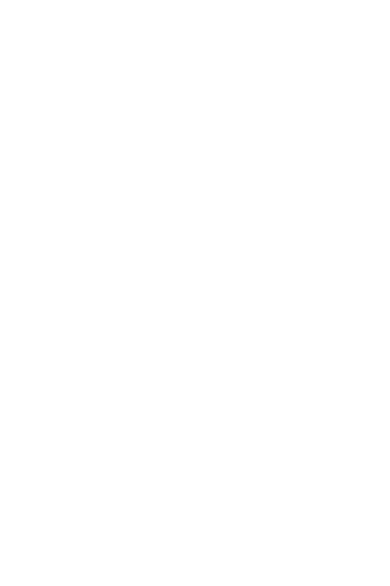
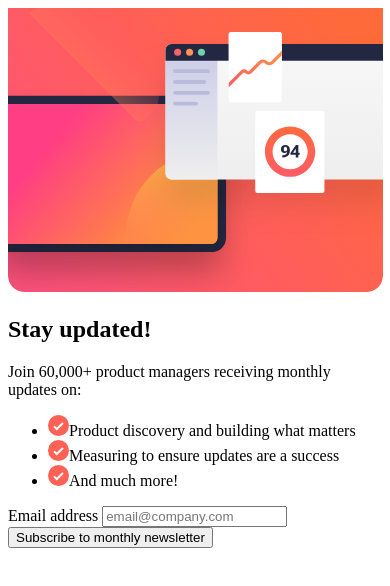
Before and after one commit to Franciscoj91/newsletter-sign-up-with-success-message-main, a plain HTML site: page index.html in a window 390 px wide. Drawn offline with Linux system fonts and the light colour scheme.

Commit message:
feat: add main elements
add classes for mobile styles

```diff
--- a/index.html
+++ b/index.html
@@ -1,5 +1,6 @@
 <!DOCTYPE html>
 <html lang="en">
+
 <head>
   <meta charset="UTF-8">
   <meta name="viewport" content="width=device-width, initial-scale=1.0">
@@ -8,9 +9,36 @@
 
   <title>Frontend Mentor | Newsletter sign-up form with success message</title>
 
+  <link rel="stylesheet" href="./assets/css/styles.css">
+</head>
 
-</head>
 <body>
+  <main class="flex-column">
+    <picture>
+      <source media="(min-width: 768px)" srcset="./assets/images/illustration-sign-up-desktop.svg">
+      <img src="./assets/images/illustration-sign-up-mobile.svg" alt="illustration">
+    </picture>
+    <section class="flex-column">
+      <div class="flex-column component-info">
 
+        <h1>Stay updated!</h1>
+        <p>Join 60,000+ product managers receiving monthly updates on:</p>
+        <ul>
+          <li><img src="./assets/images/icon-list.svg" alt="check icon">Product discovery and building what matters</li>
+          <li><img src="./assets/images/icon-list.svg" alt="check icon">Measuring to ensure updates are a success</li>
+          <li><img src="./assets/images/icon-list.svg" alt="check icon">And much more!</li>
+        </ul>
+      </div>
+      <form action="" class="flex-column">
+        <div class="flex-column">
+          <label for="email">Email address</label>
+          <input type="email" placeholder="email@company.com" id="email" required>
+
+        </div>
+        <button type="submit">Subscribe to monthly newsletter</button>
+      </form>
+    </section>
+  </main>
 </body>
+
 </html>
```
